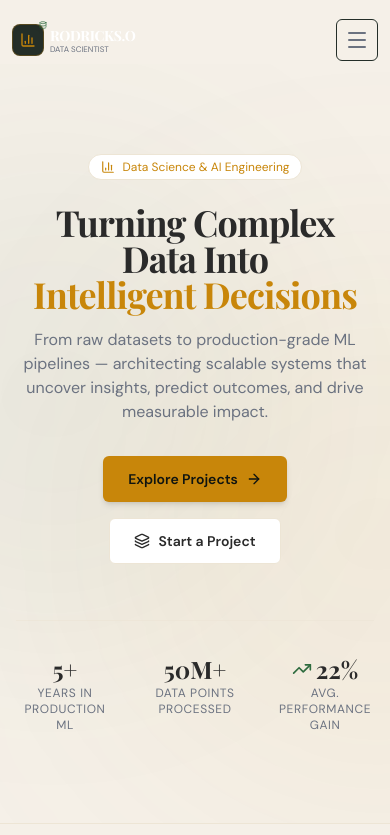
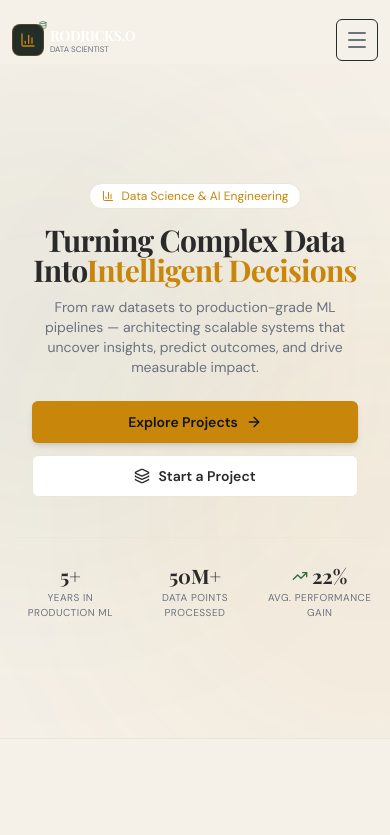
Before and after one commit to kevwasonga/roo, a Next.js app: page / in a window 390 px wide. Shown: the top 835 px of the page. Built offline with nearby package versions, Linux system fonts and the light colour scheme; a web font is replaced by a local one.

Commit message:
fix(hero): adjust spacing, heading sizes, and CTA layout for mobile

```diff
--- a/src/components/sections/Hero.tsx
+++ b/src/components/sections/Hero.tsx
@@ -128,7 +128,7 @@ function HeatmapGrid() {
 
 export default function Hero() {
   return (
-    <section className="relative overflow-hidden border-b border-border-github bg-background min-h-[90vh] flex items-center py-20">
+    <section className="relative overflow-hidden border-b border-border-github bg-background min-h-[80vh] md:min-h-[90vh] flex items-center py-12 md:py-20">
       <BarChart />
       <LineChart />
       <ScatterCluster />
@@ -139,52 +139,52 @@ export default function Hero() {
 
       <div className="max-w-6xl mx-auto px-4 sm:px-6 lg:px-8 relative z-10 w-full">
         <div className="max-w-3xl mx-auto text-center">
-          <div className="inline-flex items-center gap-2 px-3 py-1 rounded-full bg-card-bg border border-border-github text-gold text-xs font-sans mb-6">
-            <BarChart3 className="w-3.5 h-3.5" />
+          <div className="inline-flex items-center gap-2 px-3 py-1 rounded-full bg-card-bg border border-border-github text-gold text-xs font-sans mb-4 sm:mb-6">
+            <BarChart3 className="w-3 h-3 sm:w-3.5 sm:h-3.5" />
             <span>Data Science &amp; AI Engineering</span>
           </div>
 
-          <h1 className="text-4xl sm:text-5xl md:text-6xl font-bold tracking-tight text-foreground leading-none font-serif mb-4">
+          <h1 className="text-3xl sm:text-5xl md:text-6xl font-bold tracking-tight text-foreground leading-none font-serif mb-3 sm:mb-4">
             Turning Complex Data Into
-            <br />
+            <br className="hidden xs:inline" />
             <span className="text-gold">Intelligent Decisions</span>
           </h1>
 
-          <p className="text-base sm:text-lg text-text-muted max-w-2xl mx-auto mb-8">
+          <p className="text-sm sm:text-lg text-text-muted max-w-2xl mx-auto mb-6 sm:mb-8 px-2 sm:px-0">
             From raw datasets to production-grade ML pipelines — architecting scalable systems that
             uncover insights, predict outcomes, and drive measurable impact.
           </p>
 
-          <div className="flex flex-wrap justify-center gap-4">
+          <div className="flex flex-col sm:flex-row justify-center gap-3 sm:gap-4 px-4 sm:px-0">
             <Link
               href="#projects"
-              className="inline-flex items-center justify-center gap-2 px-6 py-3 text-sm font-semibold text-dark bg-gold hover:bg-gold-light border border-gold/50 rounded-md transition-all shadow-md"
+              className="inline-flex items-center justify-center gap-2 px-5 sm:px-6 py-2.5 sm:py-3 text-sm font-semibold text-dark bg-gold hover:bg-gold-light border border-gold/50 rounded-md transition-all shadow-md"
             >
               Explore Projects <ArrowRight className="w-4 h-4" />
             </Link>
             <Link
               href="#contact"
-              className="inline-flex items-center justify-center gap-2 px-6 py-3 text-sm font-semibold text-foreground bg-card-bg hover:bg-card-hover border border-border-github rounded-md transition-all"
+              className="inline-flex items-center justify-center gap-2 px-5 sm:px-6 py-2.5 sm:py-3 text-sm font-semibold text-foreground bg-card-bg hover:bg-card-hover border border-border-github rounded-md transition-all"
             >
               <Layers className="w-4 h-4" /> Start a Project
             </Link>
           </div>
 
-          <div className="grid grid-cols-3 gap-8 mt-14 pt-8 border-t border-border-github/60 max-w-lg mx-auto">
+          <div className="grid grid-cols-3 gap-4 sm:gap-8 mt-10 sm:mt-14 pt-6 sm:pt-8 border-t border-border-github/60 max-w-lg mx-auto">
             <div>
-              <p className="text-2xl sm:text-3xl font-bold text-foreground font-serif">5+</p>
-              <p className="text-xs text-text-muted font-sans uppercase tracking-wider">Years in Production ML</p>
+              <p className="text-xl sm:text-3xl font-bold text-foreground font-serif">5+</p>
+              <p className="text-[10px] sm:text-xs text-text-muted font-sans uppercase tracking-wider">Years in Production ML</p>
             </div>
             <div>
-              <p className="text-2xl sm:text-3xl font-bold text-foreground font-serif">50M+</p>
-              <p className="text-xs text-text-muted font-sans uppercase tracking-wider">Data Points Processed</p>
+              <p className="text-xl sm:text-3xl font-bold text-foreground font-serif">50M+</p>
+              <p className="text-[10px] sm:text-xs text-text-muted font-sans uppercase tracking-wider">Data Points Processed</p>
             </div>
             <div>
               <div className="flex items-center justify-center gap-1">
-                <TrendingUp className="w-5 h-5 text-green" />
-                <p className="text-2xl sm:text-3xl font-bold text-foreground font-serif">22%</p>
+                <TrendingUp className="w-4 h-4 sm:w-5 sm:h-5 text-green" />
+                <p className="text-xl sm:text-3xl font-bold text-foreground font-serif">22%</p>
               </div>
-              <p className="text-xs text-text-muted font-sans uppercase tracking-wider">Avg. Performance Gain</p>
+              <p className="text-[10px] sm:text-xs text-text-muted font-sans uppercase tracking-wider">Avg. Performance Gain</p>
             </div>
           </div>
         </div>
```
